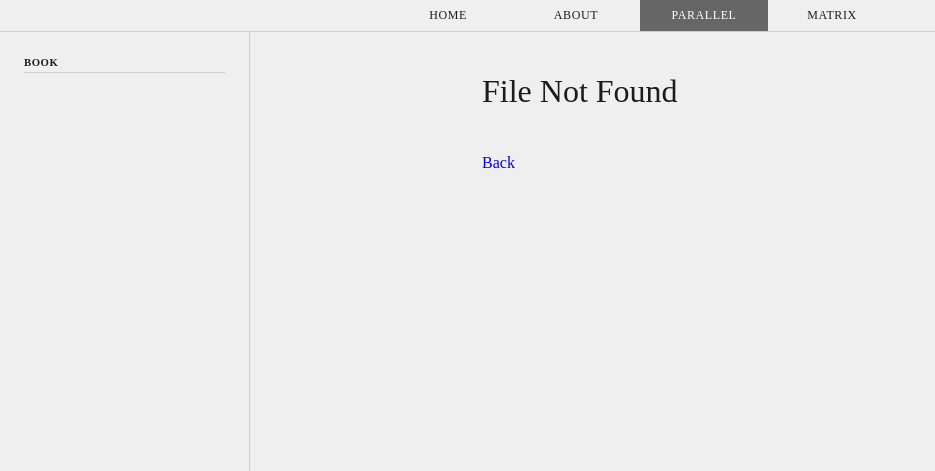
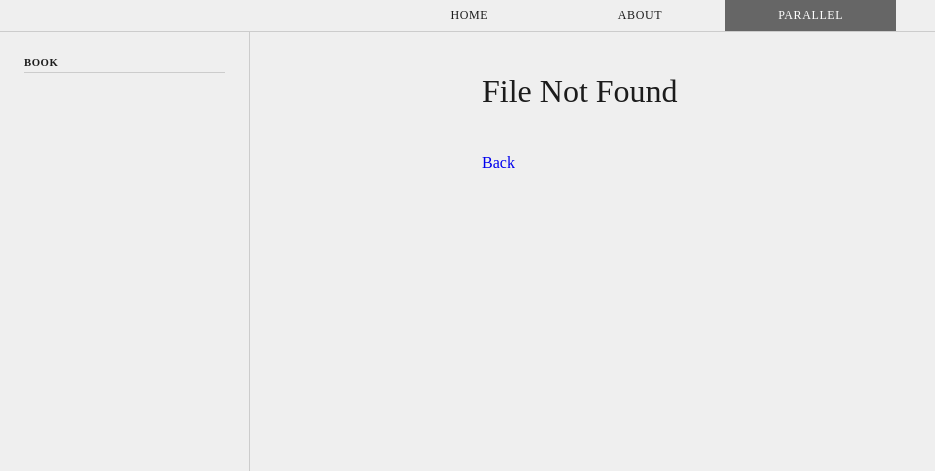
Before and after one commit to Camaal/scripturegraph, a Flask app: template app/templates/404.html in a window 1280 px wide. Shown: the top 471 px of the page, without its empty margins (0-935 px from the left). Run offline with Flask 2, Linux system fonts and the light colour scheme; the template is opened without the code that fills it, so the values that code supplies are empty; some web fonts are replaced.

```diff
--- a/app/static/style.css
+++ b/app/static/style.css
@@ -13,7 +13,7 @@ html, body{
 
 .top-nav-list{
     display: grid;
-    grid-template-columns: 1fr 1fr 1fr 1fr;
+    grid-template-columns: 1fr 1fr 1fr;
     width: 40%;
     margin: 0 auto;
 }
@@ -174,6 +174,10 @@ h4{
     color: #1c1c1c;
 }
 
+.material-icons{
+    font-size: 40px;
+}
+
 .section-title h6{
     margin: 0;
     margin-bottom: 4px;
@@ -183,7 +187,7 @@ h4{
 
 .person h4{
     margin: 0;
-    padding-left: 8px;
+    padding-left: 25px;
     align-content: center;
     display: grid;
 }
--- a/app/templates/base.html
+++ b/app/templates/base.html
@@ -19,7 +19,6 @@
         <div class="top-nav-item">Home</div>
         <div class="top-nav-item">About</div>
         <div class="top-nav-item active">Parallel</div>
-        <div class="top-nav-item">Matrix</div>
     </div>
 </div>
 <div class="container">
```
